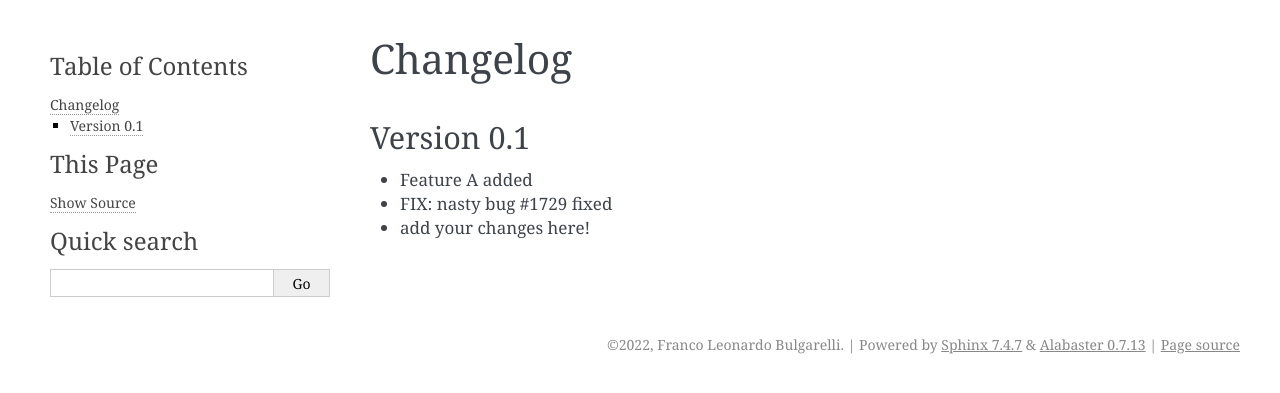
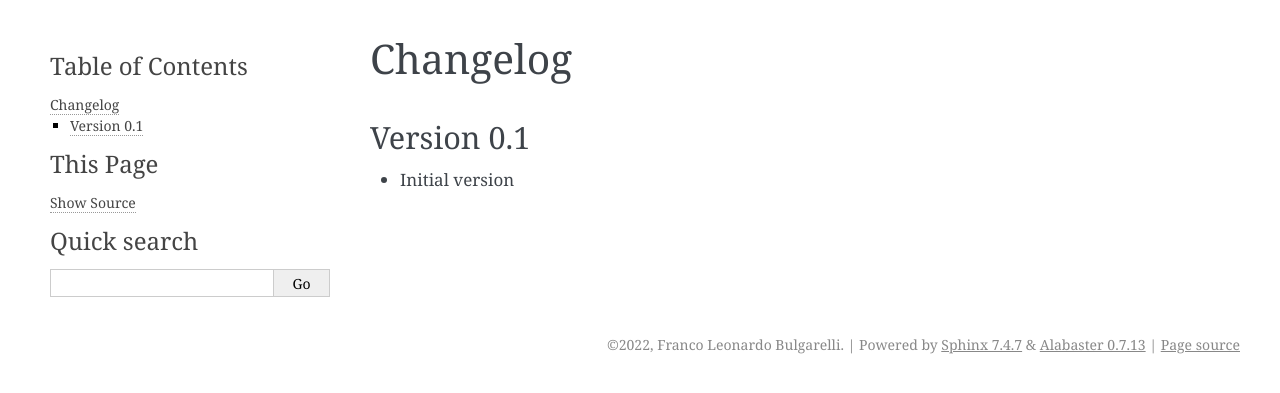
Before and after one commit to mumuki/mumuki-xce-py, a Sphinx documentation site: the page built from docs/changelog.rst, in a window 1280 px wide. Shown: the top 393 px of the page. Built offline with Sphinx 7.4.7, drawn with Linux system fonts in a browser that asks for light colours; the version number could not be read and is left out.

Commit message:
Welcome 0.1!

```diff
--- a/CHANGELOG.rst
+++ b/CHANGELOG.rst
@@ -5,6 +5,4 @@ Changelog
 Version 0.1
 ===========
 
-- Feature A added
-- FIX: nasty bug #1729 fixed
-- add your changes here!
+- Initial version
--- a/docs/conf.py
+++ b/docs/conf.py
@@ -101,9 +101,9 @@ copyright = "2022, Franco Leonardo Bulgarelli"
 # built documents.
 #
 # The short X.Y version.
-version = ""  # Is set by calling `setup.py docs`
+version = "0.1"  # Is set by calling `setup.py docs`
 # The full version, including alpha/beta/rc tags.
-release = ""  # Is set by calling `setup.py docs`
+release = "0.1"  # Is set by calling `setup.py docs`
 
 # The language for content autogenerated by Sphinx. Refer to documentation
 # for a list of supported languages.
--- a/setup.cfg
+++ b/setup.cfg
@@ -1,6 +1,7 @@
 [metadata]
 name = mumuki_xce
 description = Add a short description here!
+version = 0.1
 author = Franco Leonardo Bulgarelli
 author_email = franco@mumuki.org
 license = MIT
@@ -15,7 +16,7 @@ project_urls =
 platforms = any
 
 classifiers =
-    Development Status :: 5 - Production
+    Development Status :: 4 - Beta
     Programming Language :: Python
 
 
```
